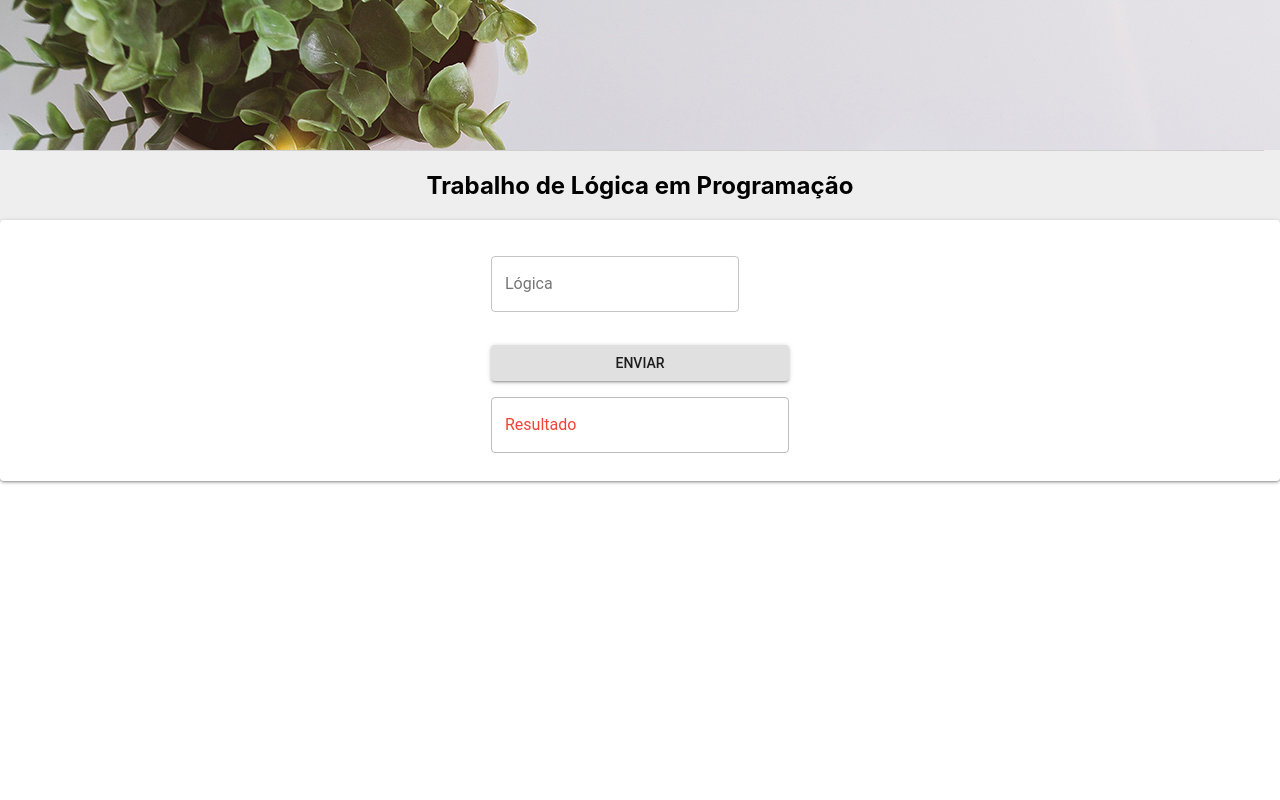
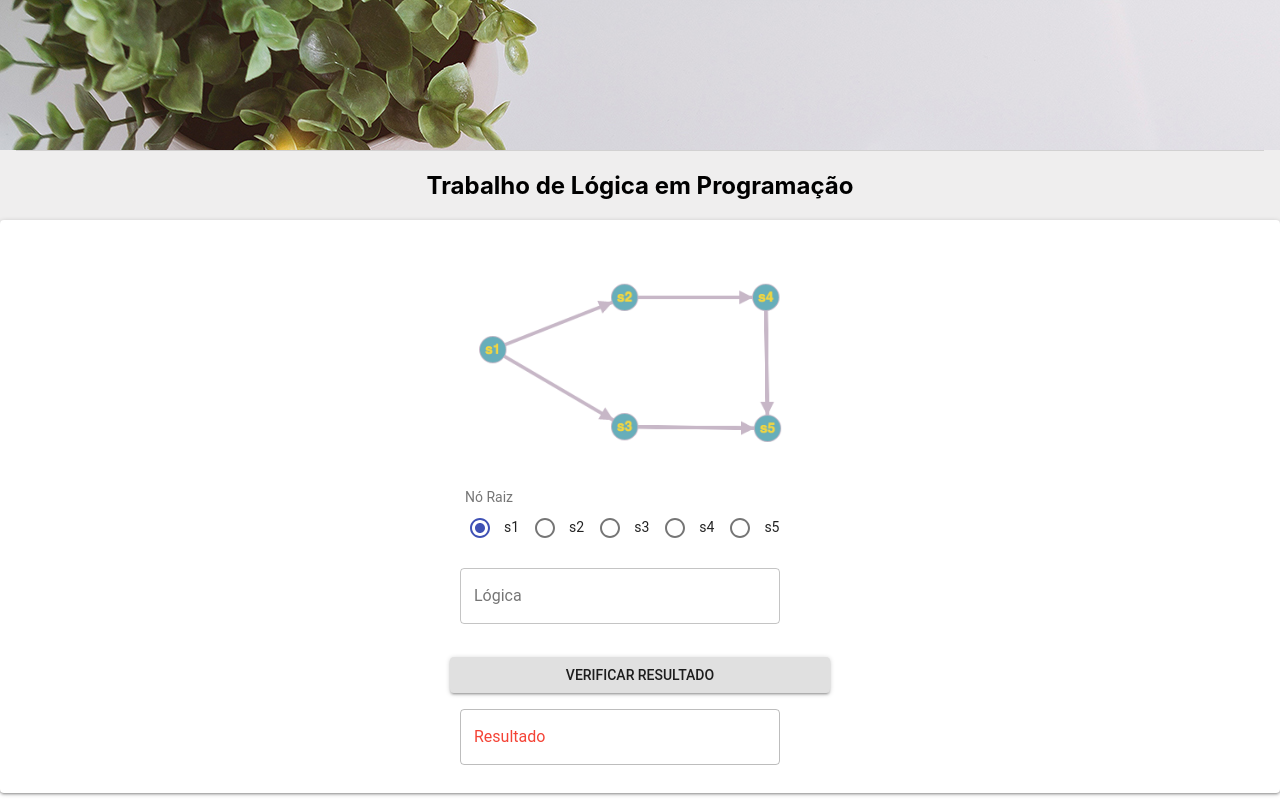
Before and after one commit to ingridpacheco/ModalLogic, a React (Create React App) app: page / in a window 1280 px wide. Built offline with nearby package versions, Linux system fonts and the light colour scheme.

Commit message:
Fix input

```diff
--- a/src/App.js
+++ b/src/App.js
@@ -1,10 +1,20 @@
 import React, { Component } from 'react';
-import TextField from '@material-ui/core/TextField';
-import Button from '@material-ui/core/Button';
-import Paper from '@material-ui/core/Paper';
 import logo from './bg-index.jpg';
+import grafo from './graph.png';
 import Calculate from './calculateLogic';
-import Divider from '@material-ui/core/Divider';
+import {
+  Divider,
+  FormControl,
+  Button,
+  TextField,
+  Paper,
+  FormLabel,
+  RadioGroup,
+  FormControlLabel,
+  Radio,
+  FormGroup,
+  Checkbox
+} from '@material-ui/core';
 import './App.css';
 
 class Graph {
@@ -35,12 +45,37 @@ class Graph {
     this.LetterList.get(v).push(letter)
   }
 
+  removeLetter(v, letter){
+    let index = this.LetterList.get(v).indexOf(letter)
+    this.LetterList.get(v).splice(index,1)
+  }
+
   getAdjacents(v){
     return this.AdjList.get(v)
   }
 
   letterinList(v,letter){
     return this.LetterList.get(v).includes(letter)
+  }
+
+  printGraph(){
+      var get_keys = this.AdjList.keys();
+
+      for (var i of get_keys)
+      {
+          var get_values = this.AdjList.get(i);
+          var get_letters = this.LetterList.get(i);
+          var conc = "";
+          var letters = "";
+
+          for (var j of get_values)
+            conc += j + " ";
+
+          for (var k of get_letters)
+            letters += k + " ";
+
+          console.log(i + " -> " + conc + " -> " + letters);
+      }
   }
 }
 
@@ -73,21 +108,27 @@ class App extends Component {
     this.state ={
       logic: "",
       result: "",
-      quantity: 1,
-      varValues: {
-        A: false,
-        B: false,
-        C: false,
-        D: false,
-        E: false,
-        F: false,
-        G: false,
-        H: false,
-        I: false,
-        J: false
-      },
       variables: [],
+      rootNode: 's1',
+      vertices: ['s1','s2','s3','s4','s5'],
+      graph: new Graph()
     }
+  }
+
+  componentDidMount(){
+    let {graph} = this.state
+    graph.addVertex('s1')
+    graph.addVertex('s2')
+    graph.addVertex('s3')
+    graph.addVertex('s4')
+    graph.addVertex('s5')
+    graph.addEdge('s1', 's2');
+    graph.addEdge('s1', 's3');
+    graph.addEdge('s2', 's4');
+    graph.addEdge('s3', 's5');
+    graph.addEdge('s4', 's5');
+    graph.setRootNode('s1')
+    this.setState({graph})
   }
 
   handleChange = event => {
@@ -97,21 +138,9 @@ class App extends Component {
     });
   };
 
-  changeQuantity = event => {
-    this.setState({
-      quantity: event.target.value
-    })
-  }
-
-  changeVariable = name => event => {
-    let valuesCopy = Object.assign({}, this.state.varValues)
-    valuesCopy[name] = event.target.value
-    this.setState({varValues: valuesCopy})
-  }
-
   getResult = () => {
     let logic = this.state.logic.replace(/ /g,'').toUpperCase()
-    let quantity = 0
+    let {graph} = this.state
     let result = []
     let variables = []
 
@@ -120,39 +149,37 @@ class App extends Component {
     for (let i = 0; i < logic.length; i++){
       if (!['V','^','➡','~','<','>','[',']'].includes(logic[i]) && !variables.includes(logic[i])){
         variables.push(logic[i])
-        quantity++;
       }
       result.push(logic[i])
     }
 
-    var graph = new Graph(4);
-    var vertices = [ 's1', 's2', 's3', 's4'];
-
-    // adding vertices
-    for (var i = 0; i < vertices.length; i++) {
-        graph.addVertex(vertices[i]);
-    }
-
-    graph.setRootNode('s1')
-
-    // adding edges
-    graph.addEdge('s1', 's2');
-    graph.addEdge('s1', 's3');
-    graph.addEdge('s2', 's4');
-    graph.addLetter('s1', 'A');
-    graph.addLetter('s2', 'B');
-    graph.addLetter('s3', 'A');
-    graph.addLetter('s3', 'B');
-    graph.addLetter('s4', 'A');
-
     this.setState({
-      quantity,
       result: Calculate(result, graph),
       variables
     });
   }
 
+  changeRootNode = event => {
+    let rootNode = event.target.value
+    let {graph} = this.state
+    graph.setRootNode(rootNode)
+    this.setState({
+      rootNode,
+      graph
+    })
+  }
+
+  changeLetters = (letter, vertice) => event => {
+    let {graph} = this.state
+    !graph.letterinList(vertice, letter) ? graph.addLetter(vertice, letter) :
+      graph.removeLetter(vertice, letter)
+    this.setState({
+      graph
+    })
+  }
+
   render() {
+    let {vertices, variables, graph} = this.state
     return (
       <div className="App" style={{backgroundColor: '#efeeee'}}>
         <div className="crop">
@@ -162,22 +189,65 @@ class App extends Component {
         <h2>Trabalho de Lógica em Programação</h2>
         <Paper elevation={2} style={{paddingTop: 20, paddingBottom: 20}}>
           <div style={{display: 'inline-grid'}}>
+              <img src={grafo} alt="grafo" style={{width: 380}}/>
+              <FormControl component="fieldset">
+                <FormLabel component="legend" style={{textAlign: 'left', fontSize: 14, paddingLeft: 15}}>Nó Raiz</FormLabel>
+                <RadioGroup
+                  aria-label="rootNode"
+                  name="rootNode"
+                  style={{paddingLeft: 20}}
+                  value={this.state.rootNode}
+                  onChange={this.changeRootNode}
+                  row
+                >
+                  {vertices.map(item => (
+                    <FormControlLabel
+                      key={item}
+                      value={item}
+                      control={<Radio color="primary"/>}
+                      label={item}
+                      labelPlacement="end"
+                    />
+                  ))}
+                </RadioGroup>
+              </FormControl>
+              {variables.map(item => (
+                <Paper key={item} elevation={2} style={{paddingTop: 20, paddingBottom: 20}}>
+                  <FormLabel component="legend" style={{textAlign: 'left', fontSize: 14, paddingLeft: 15}}>Vértices que tem {item}:</FormLabel>
+                  <FormGroup row style={{paddingLeft: 15}}>
+                    {vertices.map(vertice => (
+                      <FormControlLabel
+                        key={vertice}
+                        control={
+                          <Checkbox
+                            checked={graph.letterinList(vertice, item)}
+                            onChange={this.changeLetters(item, vertice)}
+                            value={vertice}
+                          />
+                        }
+                        label={vertice}
+                      />
+                    ))}
+                  </FormGroup>
+                </Paper>
+            ))}
             <TextField
               id="logic"
               label="Lógica"
               onChange={this.handleChange}
               margin="normal"
               variant="outlined"
-              style={{marginRight: 50}}
+              style={{marginRight: 50, marginLeft: 10}}
             />
-            <Button variant="contained" color="default" style={{marginTop: 25}} onClick={this.getResult}>
-              Enviar
+            <Button variant="contained" color="default" style={{marginTop: 25, maxWidth: 380}} onClick={this.getResult}>
+              VERIFICAR RESULTADO
             </Button>
             <TextField
               error
               disabled
               id="result"
               label="Resultado"
+              style={{width: 320, marginLeft: 10}}
               value={this.state.result}
               margin="normal"
               variant="outlined"
```
Also changed, not shown: src/graph.png (added).
